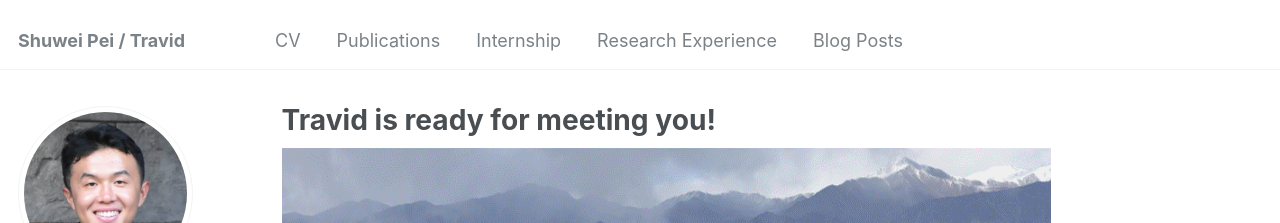
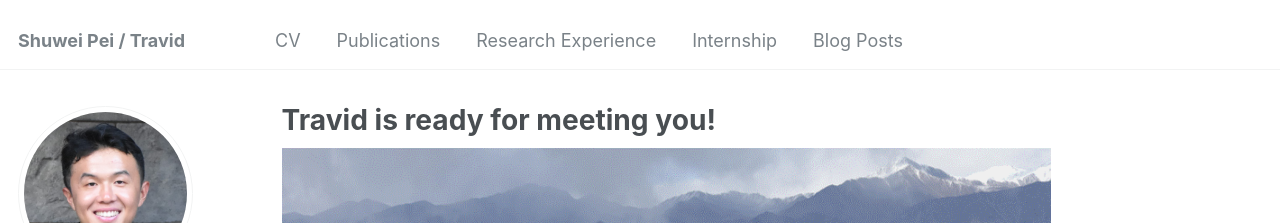
Before and after one commit to Travid-Pei/Travid-Pei.github.io, a Jekyll site: the page built from _pages/about.md, in a window 1280 px wide. Shown: the top 223 px of the page. Built offline with Jekyll 4.4.1, drawn with Linux system fonts in a browser that asks for light colours; some web fonts are replaced; part of the change alters nothing that is shown.

```diff
--- a/_data/navigation.yml
+++ b/_data/navigation.yml
@@ -14,11 +14,13 @@ main:
 #  - title: "Talks"
 #    url: /talks/
 
-  - title: "Internship"
-    url: /teaching/
+
 
   - title: "Research Experience"
     url: /portfolio/
+
+  - title: "Internship"
+    url: /teaching/
 
   - title: "Blog Posts"
     url: /year-archive/
```
